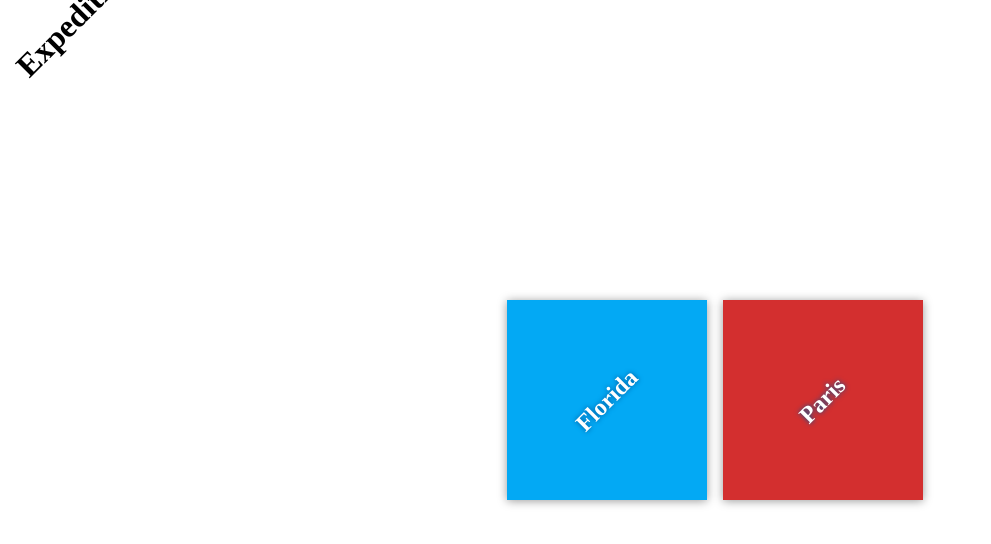
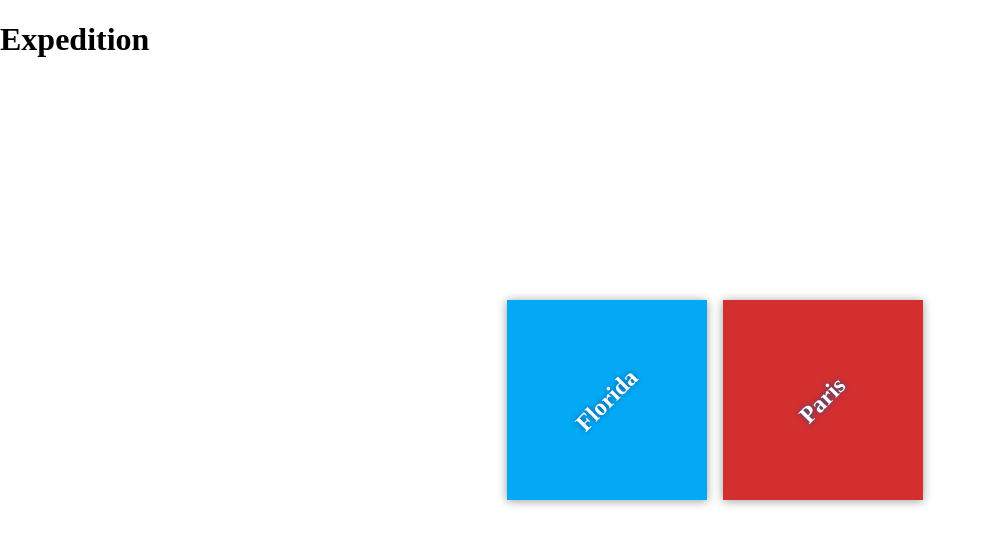
Before and after one commit to CreeperDrop/my-travel-plans, a plain HTML site: page index.html in a window 1280 px wide. Shown: the whole page, without its empty margins (0-991 px from the left). Drawn offline with Linux system fonts and the light colour scheme.

Commit message:
Whoops reversing the mistakes of the last commit

```diff
--- a/css/app.css
+++ b/css/app.css
@@ -40,11 +40,7 @@ body {
     text-align: center;
 }
 
-h1 {
-    margin: 0;
-    transform: rotate(-45deg);
-    text-shadow: orange;
-}
+
 
 h2 {
     margin: 0;
--- a/index.html
+++ b/index.html
@@ -8,17 +8,17 @@
 </head>
 <body>
     <header>
-        <h1 class="h1">Expedition</h1>
+        <h1>Expedition</h1>
     </header>
 
     <div class="container">
         <div class="destination-container">
             <div class="destination" id="florida">
-                <h2 class="h2">Florida</h2>
+                <h2>Florida</h2>
             </div>
 
             <div class="destination" id="paris">
-                <h2 class="h2">Paris</h2>
+                <h2>Paris</h2>
             </div>
         </div>
     </div>
```
